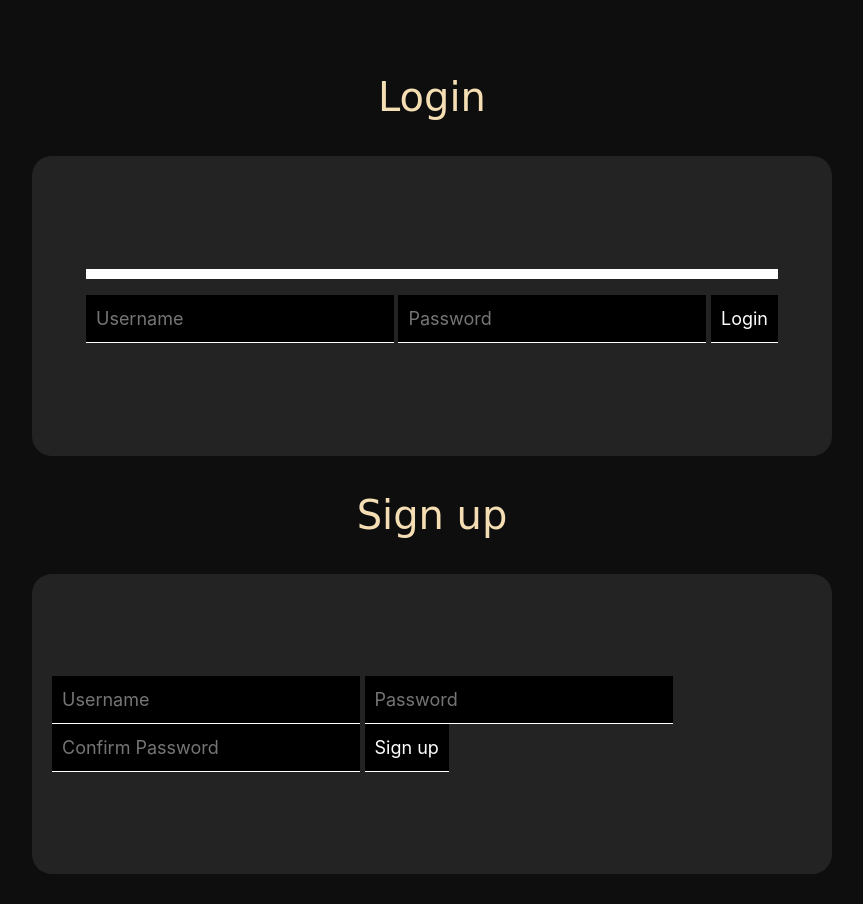
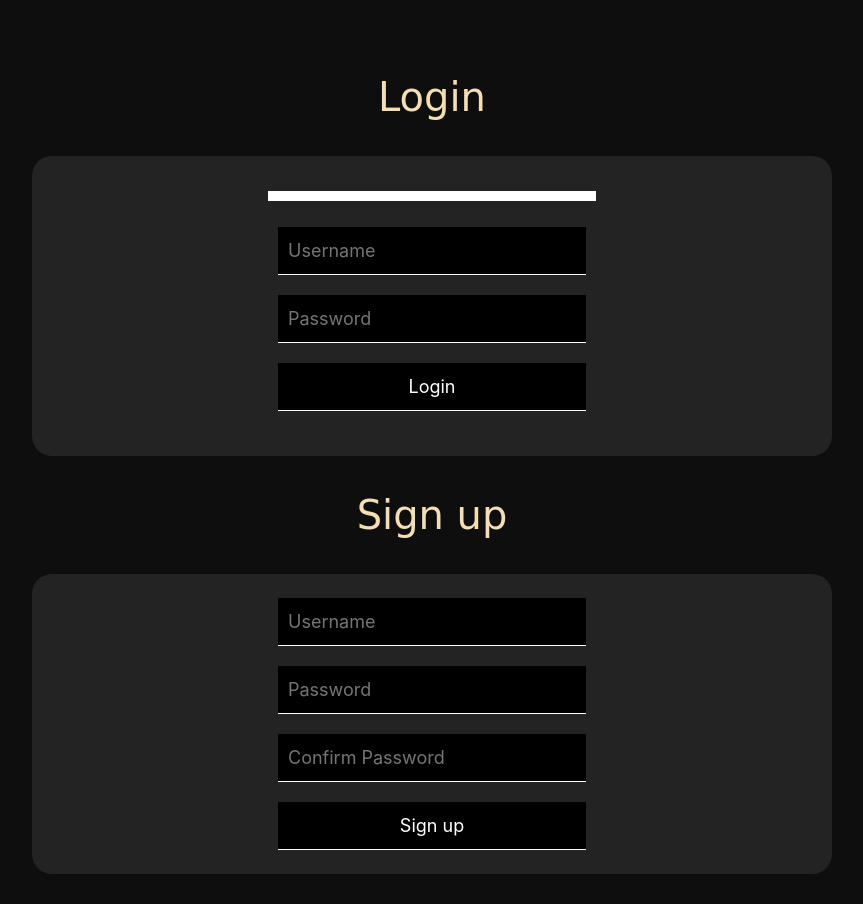
Before and after one commit to SuperXavier42/Page-Tracker, a Flask app: template templates/login.html in a window 1280 px wide. Shown: the whole page, without its empty margins (208-1071 px from the left). Run offline with Flask 2, Linux system fonts and the light colour scheme; the template is opened without the code that fills it, so the values that code supplies are empty; parts of the project's set-up code (start-up, migrations or seed data) failed here and were passed over.

Commit message:
fixed flex container

```diff
--- a/static/style.css
+++ b/static/style.css
@@ -83,12 +83,12 @@
   color: wheat;
 }
 .container {
+  display:flex;
+  flex-direction: column;
   max-width: 800px;
   height:300px;
   background-color: #7a7a7a33;
   padding: 20px;
-  display: flex;
-  flex-direction: column;
   justify-content: center;
   align-items: center;
   border-radius: 20px;
@@ -101,8 +101,13 @@
   text-align: center;
   font-family: 'Bebas Neue', cursive;
 }
+form{
+  display:flex;
+  flex-direction: column;
+}
 input, select {
   padding: 10px;
+  margin:10px;
   font-size: 18px;
   background-color: black;
   color: white;
```
Also changed, not shown: app.py (line endings or trailing spaces), data.db.
